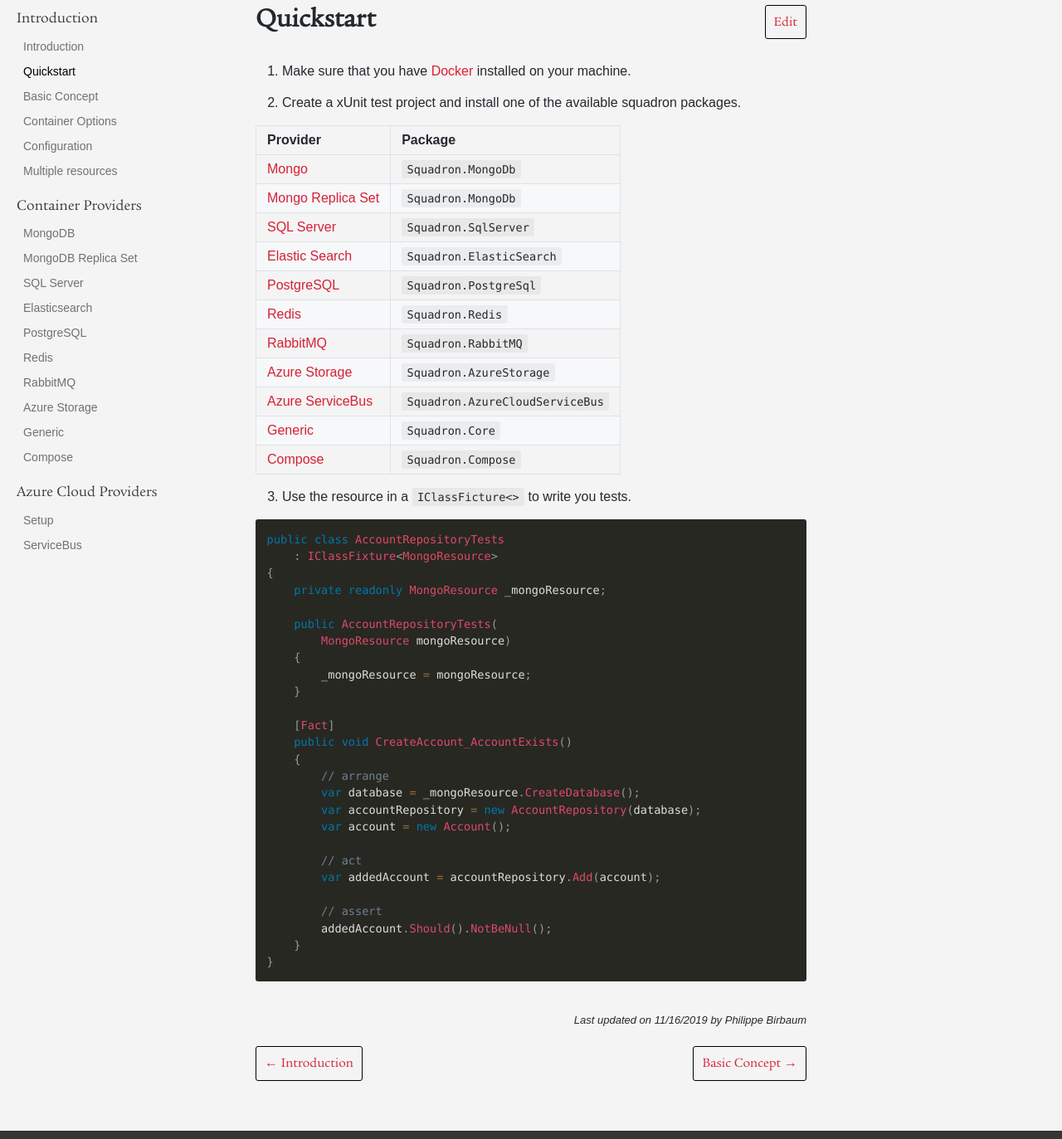
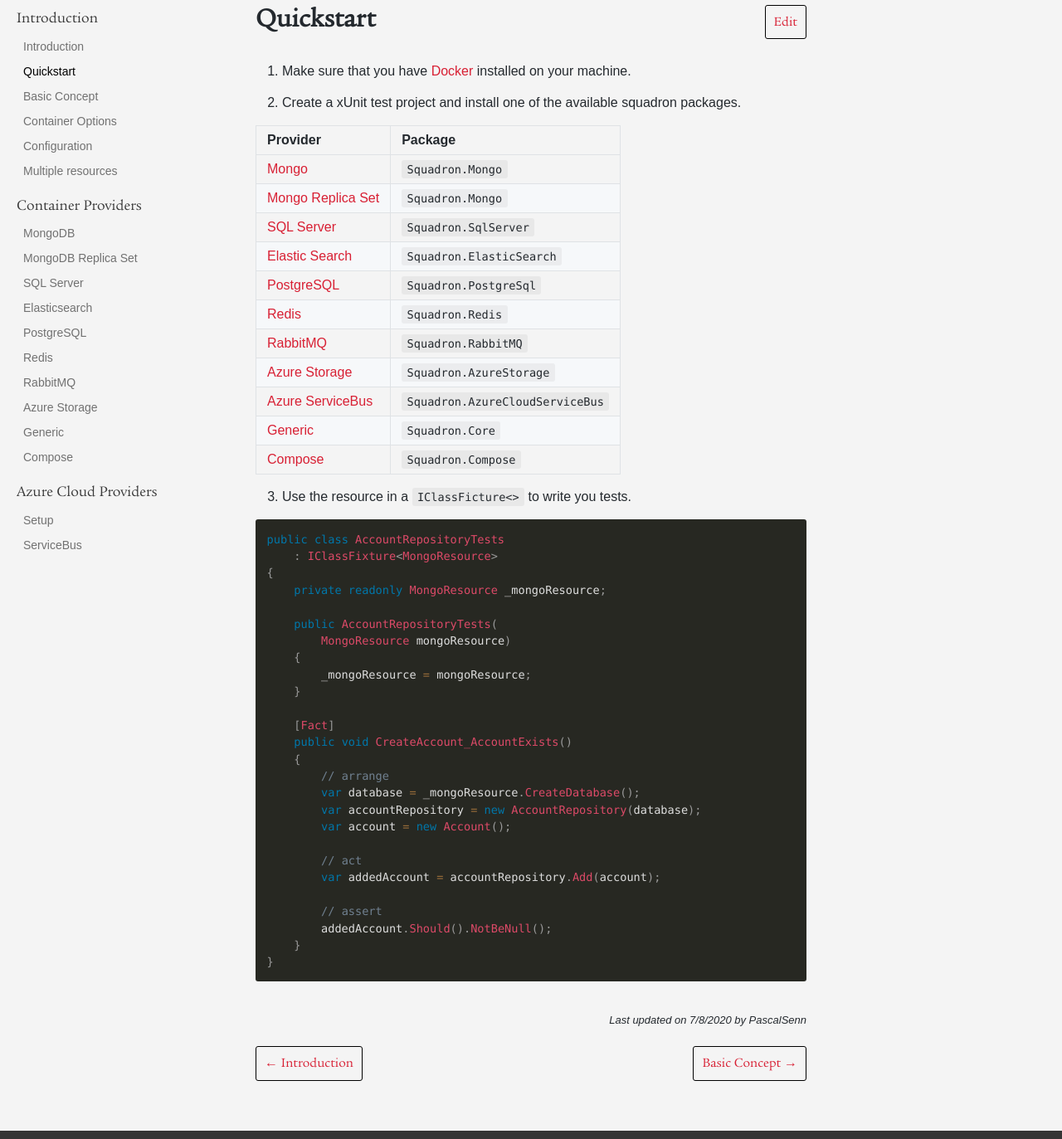
Before and after one commit to SwissLife-OSS/squadron, a plain HTML site: page docs/quickstart.html in a window 1280 px wide. Shown: the part 87-1460 px from the top of the page at 83% size. Drawn offline with nearby package versions, Linux system fonts and the light colour scheme.

Commit message:
Deploy website
Deploy website version based on 40160bd17d6698929c39739d391eb74ea85b0694

```diff
--- a/docs/quickstart.html
+++ b/docs/quickstart.html
@@ -64,8 +64,8 @@
 <tr><th>Provider</th><th>Package</th></tr>
 </thead>
 <tbody>
-<tr><td><a href="/squadron/docs/mongodb">Mongo</a></td><td><code>Squadron.MongoDb</code></td></tr>
-<tr><td><a href="/squadron/docs/mongodb-rs">Mongo Replica Set</a></td><td><code>Squadron.MongoDb</code></td></tr>
+<tr><td><a href="/squadron/docs/mongodb">Mongo</a></td><td><code>Squadron.Mongo</code></td></tr>
+<tr><td><a href="/squadron/docs/mongodb-rs">Mongo Replica Set</a></td><td><code>Squadron.Mongo</code></td></tr>
 <tr><td><a href="/squadron/docs/sqlserver">SQL Server</a></td><td><code>Squadron.SqlServer</code></td></tr>
 <tr><td><a href="/squadron/docs/elasticsearch">Elastic Search</a></td><td><code>Squadron.ElasticSearch</code></td></tr>
 <tr><td><a href="/squadron/docs/postgresql">PostgreSQL</a></td><td><code>Squadron.PostgreSql</code></td></tr>
@@ -107,4 +107,4 @@
     <span class="token punctuation">}</span>
 <span class="token punctuation">}</span>
 </code></pre>
-</span></div></article></div><div class="docLastUpdate"><em>Last updated on 11/16/2019 by Philippe Birbaum</em></div><div class="docs-prevnext"><a class="docs-prev button" href="/squadron/docs/introduction"><span class="arrow-prev">← </span><span>Introduction</span></a><a class="docs-next button" href="/squadron/docs/basic-concept"><span>Basic Concept</span><span class="arrow-next"> →</span></a></div></div></div><nav class="onPageNav"></nav></div><footer class="nav-footer" id="footer"><section class="sitemap"><div><h3>Community</h3><a href="https://swissLife-oss.github.io/cla">Contributor License Agreements</a><a href="https://swissLife-oss.github.io/coc">Code of Conduct</a></div></section><a href="https://swissLife-oss.github.io" target="_blank" rel="noreferrer noopener" class="fbOpenSource"><img src="/squadron/img/logo_sl_oss_inverted.svg" alt="Swiss Life OSS" height="45"/><span class="projectTitleInverted">Swiss Life | OSS</span></a><section class="copyright">Copyright © 2020 Swiss Life Developers</section></footer></div></body></html>
+</span></div></article></div><div class="docLastUpdate"><em>Last updated on 7/8/2020 by PascalSenn</em></div><div class="docs-prevnext"><a class="docs-prev button" href="/squadron/docs/introduction"><span class="arrow-prev">← </span><span>Introduction</span></a><a class="docs-next button" href="/squadron/docs/basic-concept"><span>Basic Concept</span><span class="arrow-next"> →</span></a></div></div></div><nav class="onPageNav"></nav></div><footer class="nav-footer" id="footer"><section class="sitemap"><div><h3>Community</h3><a href="https://swissLife-oss.github.io/cla">Contributor License Agreements</a><a href="https://swissLife-oss.github.io/coc">Code of Conduct</a></div></section><a href="https://swissLife-oss.github.io" target="_blank" rel="noreferrer noopener" class="fbOpenSource"><img src="/squadron/img/logo_sl_oss_inverted.svg" alt="Swiss Life OSS" height="45"/><span class="projectTitleInverted">Swiss Life | OSS</span></a><section class="copyright">Copyright © 2020 Swiss Life Developers</section></footer></div></body></html>
```
Also changed, not shown: docs/quickstart/index.html (+3 -3 lines).
